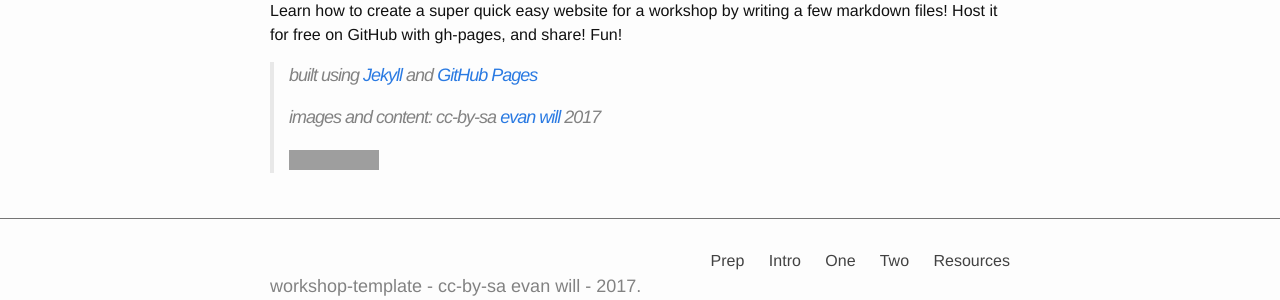
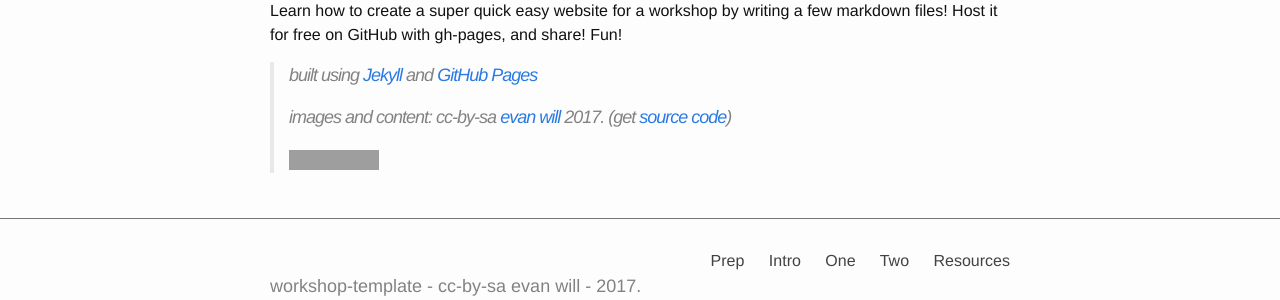
Before and after one commit to evanwill/workshop-template, a Jekyll site: the page built from index.md, in a window 1280 px wide. Shown: the part 530-830 px from the top of the page. Built offline with Jekyll 4.4.1, drawn with Linux system fonts in a browser that asks for light colours; grey boxes are pictures that could not be loaded.

Commit message:
tweak footer, repo link

```diff
--- a/_config.yml
+++ b/_config.yml
@@ -11,6 +11,7 @@ keywords: "workshops, websites, gh-pages"
 author: evan will
 github_username: evanwill
 pub_year: 2017
+repo: "https://github.com/evanwill/workshop-template"
 
 # add the full url for the repository's gh-pages
 url: "https://evanwill.github.io/workshop-template"
--- a/_sass/_layout.scss
+++ b/_sass/_layout.scss
@@ -118,7 +118,7 @@
 .footer-col-wrapper {
   /*font-size: 15px;*/
   color: $grey-color;
-  margin-left: -$spacing-unit / 2;
+  /*margin-left: -$spacing-unit / 2;*/
   @extend %clearfix;
 }
 
--- a/index.md
+++ b/index.md
@@ -16,6 +16,6 @@ Fun!
 
 > built using [Jekyll](https://jekyllrb.com/) and [GitHub Pages](https://pages.github.com/)
 >
-> images and content: cc-by-sa <a href="https://github.com/{{ site.github_username }}">{{ site.author }}</a> {{ site.pub_year}}
+> images and content: cc-by-sa <a href="https://github.com/{{ site.github_username }}">{{ site.author }}</a> {{ site.pub_year}}. (get [source code]({{ site.repo }}))
 >
 > <a href="http://creativecommons.org/licenses/by-sa/4.0/" rel="license"><img style="border-width: 0;" src="https://i.creativecommons.org/l/by-sa/4.0/88x31.png" alt="Creative Commons License" /></a>
```
Also changed, not shown: 4-resources.md (+1 -0 lines).
